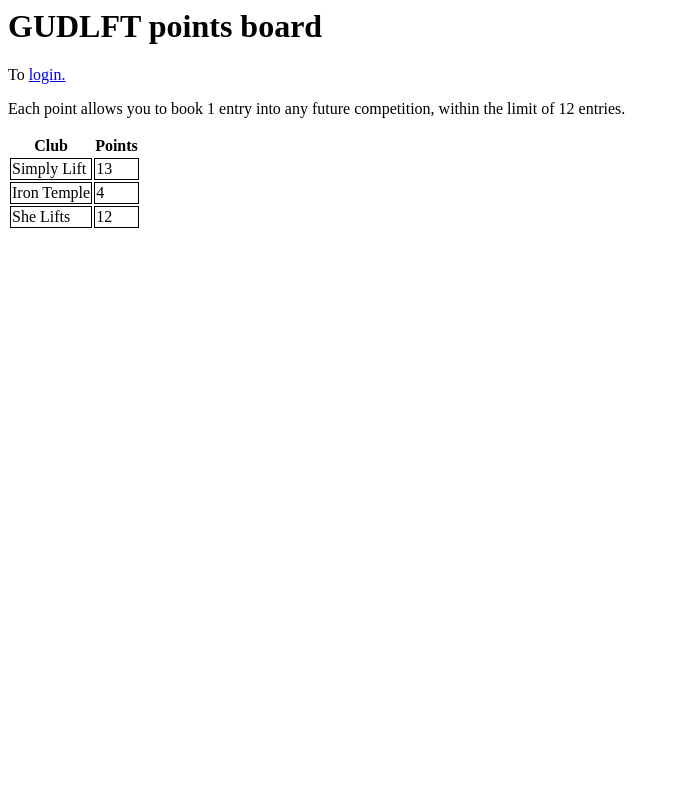
After one commit to ChevreGris/projet_11, a Flask app: page /pointsBoard in a window 1280 px wide. The commit adds this page. Shown: the whole page, without its empty margins (0-676 px from the left). Run offline with Flask 2, Linux system fonts and the light colour scheme.

Commit message:
points set

```diff
--- a/server.py
+++ b/server.py
@@ -1,59 +1,108 @@
+import datetime
 import json
-from flask import Flask,render_template,request,redirect,flash,url_for
+from flask import Flask, render_template, request, redirect, flash, url_for
+
+MAX_PER_CLUB = 12
+
+def loadClubs(clubs_json):
+    with open(clubs_json) as c:
+        listOfClubs = json.load(c)['clubs']
+        for club in listOfClubs:
+            club['points'] = int(club['points'])
+        return listOfClubs
 
 
-def loadClubs():
-    with open('clubs.json') as c:
-         listOfClubs = json.load(c)['clubs']
-         return listOfClubs
+def loadCompetitions(competitions_json):
+    with open(competitions_json) as comps:
+        listOfCompetitions = json.load(comps)['competitions']
+        date_format = "%Y-%m-%d %H:%M:%S"
+        for competition in listOfCompetitions:
+            competition['date'] = datetime.datetime.strptime(competition["date"], date_format)
+            if competition['date'] < datetime.datetime.now():
+                competition['is_past'] = True
+            else:
+                competition['is_past'] = False
+        return listOfCompetitions
 
 
-def loadCompetitions():
-    with open('competitions.json') as comps:
-         listOfCompetitions = json.load(comps)['competitions']
-         return listOfCompetitions
+def create_app(config={}):
+    app = Flask(__name__)
+    app.config.update(config)
+    app.secret_key = 'something_special'
 
+    competitions_json = 'competitions.json'
+    clubs_json = 'clubs.json'
+    if app.config["TESTING"] == True:
+        competitions_json = 'tests/test_dataset.json'
+        clubs_json = 'tests/test_dataset.json'
 
-app = Flask(__name__)
-app.secret_key = 'something_special'
+    competitions = loadCompetitions(competitions_json)
+    clubs = loadClubs(clubs_json)
 
-competitions = loadCompetitions()
-clubs = loadClubs()
+    @app.route('/')
+    def index():
+        return render_template('index.html')
 
-@app.route('/')
-def index():
-    return render_template('index.html')
-
-@app.route('/showSummary',methods=['POST'])
-def showSummary():
-    club = [club for club in clubs if club['email'] == request.form['email']][0]
-    return render_template('welcome.html',club=club,competitions=competitions)
-
-
-@app.route('/book/<competition>/<club>')
-def book(competition,club):
-    foundClub = [c for c in clubs if c['name'] == club][0]
-    foundCompetition = [c for c in competitions if c['name'] == competition][0]
-    if foundClub and foundCompetition:
-        return render_template('booking.html',club=foundClub,competition=foundCompetition)
-    else:
-        flash("Something went wrong-please try again")
+    @app.route('/showSummary',methods=['POST'])
+    def showSummary():
+        email = request.form['email']
+        try:
+            club = [club for club in clubs if club['email'] == email][0]
+        except IndexError:
+            flash('Sorry, that email wasn\'t found.')
+            return redirect(url_for('index'))
         return render_template('welcome.html', club=club, competitions=competitions)
 
+    @app.route('/book/<competition>/<club>')
+    def book(competition,club):
+        foundClub = [c for c in clubs if c['name'] == club][0]
+        if foundClub["points"] == 0:
+            flash("You have no point and cannot make any reservation!")
+            return render_template('welcome.html', club=foundClub, competitions=competitions)
+        foundCompetition = [c for c in competitions if c['name'] == competition][0]
+        if foundCompetition['is_past'] == True:
+            flash('Cannot book past competitions.')
+            return bad_request()
+        if foundClub and foundCompetition:
+            return render_template('booking.html',club=foundClub,competition=foundCompetition)
+        else:
+            flash("Something went wrong-please try again")
+            return render_template('welcome.html', club=club, competitions=competitions)
 
-@app.route('/purchasePlaces',methods=['POST'])
-def purchasePlaces():
-    competition = [c for c in competitions if c['name'] == request.form['competition']][0]
-    club = [c for c in clubs if c['name'] == request.form['club']][0]
-    placesRequired = int(request.form['places'])
-    competition['numberOfPlaces'] = int(competition['numberOfPlaces'])-placesRequired
-    flash('Great-booking complete!')
-    return render_template('welcome.html', club=club, competitions=competitions)
+    @app.route('/purchasePlaces',methods=['POST'])
+    def purchasePlaces():
+        competition = [c for c in competitions if c['name'] == request.form['competition']][0]
+        club = [c for c in clubs if c['name'] == request.form['club']][0]
+        if competition['is_past'] == True:
+            flash('Cannot book past competitions.')
+            return bad_request()
+        placesRequired = int(request.form['places'])
+        placesRemaining = int(competition['numberOfPlaces'])
+        if placesRequired > club['points']:
+            flash(f"Cannot book - trying to book more than what you have.")
+            return render_template('booking.html',club=club, competition=competition)
+        elif placesRequired > placesRemaining:
+            flash(f"Cannot book - trying to book more than what remains.")
+            return render_template('booking.html', club=club, competition=competition)
+        elif placesRequired > MAX_PER_CLUB:
+            flash(f'Cannot book - Trying to book more than maximum allowed ({MAX_PER_CLUB})')
+            return render_template('booking.html', club=club, competition=competition)
+        else:
+            flash('Great-booking complete!')
+            club['points'] = club['points'] - placesRequired
+            competition['numberOfPlaces'] = int(competition['numberOfPlaces']) - placesRequired
+            return render_template('welcome.html', club=club, competitions=competitions)
 
+    @app.route('/pointsBoard', methods=['GET'])
+    def pointsBoard():
+        return render_template('points_board.html', clubs=clubs)
 
-# TODO: Add route for points display
+    @app.route('/logout')
+    def logout():
+        return redirect(url_for('index'))
 
+    @app.errorhandler(400)
+    def bad_request():
+        return render_template("exception.html"), 400
 
-@app.route('/logout')
-def logout():
-    return redirect(url_for('index'))
+    return app
--- /dev/null
+++ b/templates/points_board.html
@@ -0,0 +1,27 @@
+<html lang="en">
+    <head>
+        <meta charset="UTF-8">
+        <meta name="viewport" content="width=device-width, initial-scale=1.0">
+        <title>Gudlft | Clubs points board</title>
+    </head>
+    <body>
+        <h1>GUDLFT points board</h1>
+        <p>To <a href="{{url_for('index')}}">login.</a></p>
+
+        <p>Each point allows you to book 1 entry into any future competition, within the limit of 12 entries.</p>
+        <table>
+            <thead>
+                <th>Club</th>
+                <th>Points</th>
+            </thead>
+            <tbody>
+                {% for club in clubs %}
+                    <tr>
+                        <td style="border: 1px solid black">{{ club.name }} </td>
+                        <td style="border: 1px solid black">{{ club.points }}</td>
+                    </tr>
+                {% endfor %}
+            </tbody>
+        </table>
+    </body>
+</html>
--- a/templates/welcome.html
+++ b/templates/welcome.html
@@ -16,6 +16,9 @@
        </ul>
     {% endif%}
     Points available: {{club['points']}}
+    {% if club["points"] == 0 %}
+        <p>You have no point and cannot make any reservation!</p>
+    {% endif %}
     <h3>Competitions:</h3>
     <ul>
         {% for comp in competitions%}
@@ -23,7 +26,7 @@
             {{comp['name']}}<br />
             Date: {{comp['date']}}</br>
             Number of Places: {{comp['numberOfPlaces']}}
-            {%if comp['numberOfPlaces']|int >0%}
+            {% if ( comp['numberOfPlaces']|int > 0 ) and (club['points'] > 0) and ( comp['is_past'] != True ) %}
             <a href="{{ url_for('book',competition=comp['name'],club=club['name']) }}">Book Places</a>
             {%endif%}
         </li>
```
Also changed, not shown: templates/booking.html (+12 -2 lines), templates/exception.html (added, +20 -0 lines), templates/index.html (+11 -0 lines), tests/conftest.py (added, +8 -0 lines), tests/test_dataset.json (added, +36 -0 lines), tests/test_server.py (added, +18 -0 lines), tests/__init__.py (added).
